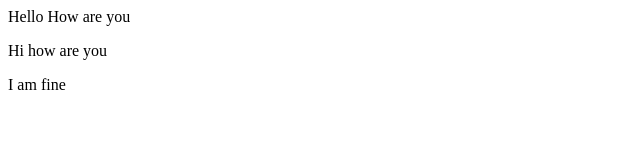
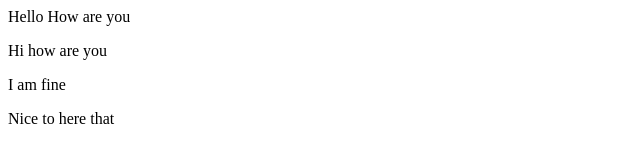
Before and after one commit to niladri3/gittuto, a plain HTML site: page index.html in a window 1280 px wide. Shown: the whole page, without its empty margins (0-640 px from the left). Drawn offline with Linux system fonts and the light colour scheme.

Commit message:
change to the index file

```diff
--- a/index.html
+++ b/index.html
@@ -4,5 +4,6 @@
 <body>
 <p>Hi how are you</p>
 <p>I am fine</p>
+<p>Nice to here that<p>
 </body>
 </html>
```
